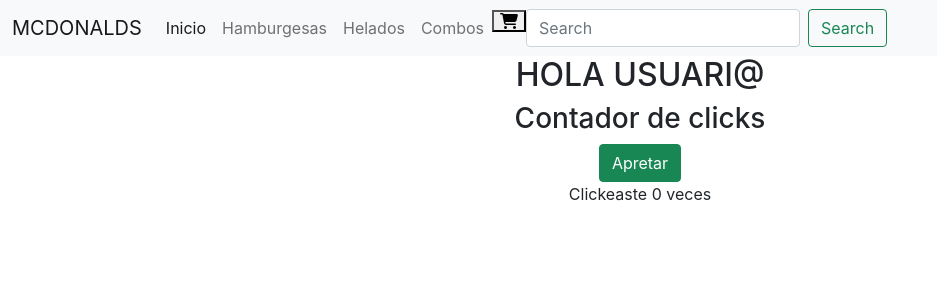
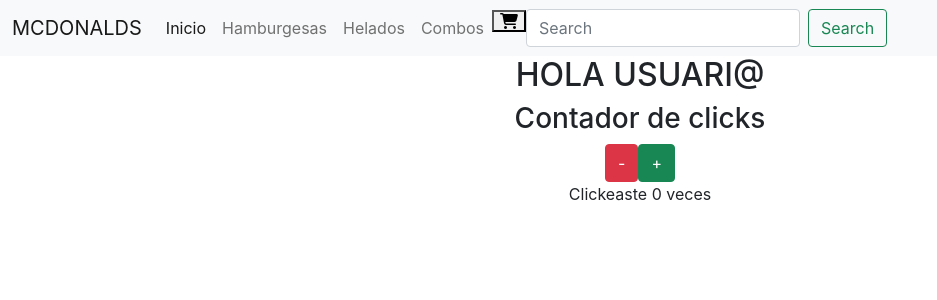
Before and after one commit to juancarreras/juan_carreras, a React (Create React App) app: page / in a window 1280 px wide. Shown: the top 300 px of the page, without its empty margins (0-937 px from the left). Built offline with nearby package versions, Linux system fonts and the light colour scheme.

Commit message:
[ADD] adding rest button

```diff
--- a/src/components/ItemCount/ItemCount.js
+++ b/src/components/ItemCount/ItemCount.js
@@ -6,7 +6,8 @@ function ItemCount() {
   return (
     <div className="container">
         <h3>Contador de clicks</h3>
-        <button onClick={() => setCount(count + 1)} class="btn btn-success">Apretar</button>
+        <button onClick={() => setCount(count - 1)} className="btn btn-danger">-</button>
+        <button onClick={() => setCount(count + 1)} className="btn btn-success">+</button>
       <p>Clickeaste {count} veces</p>
     </div>
   );
```
